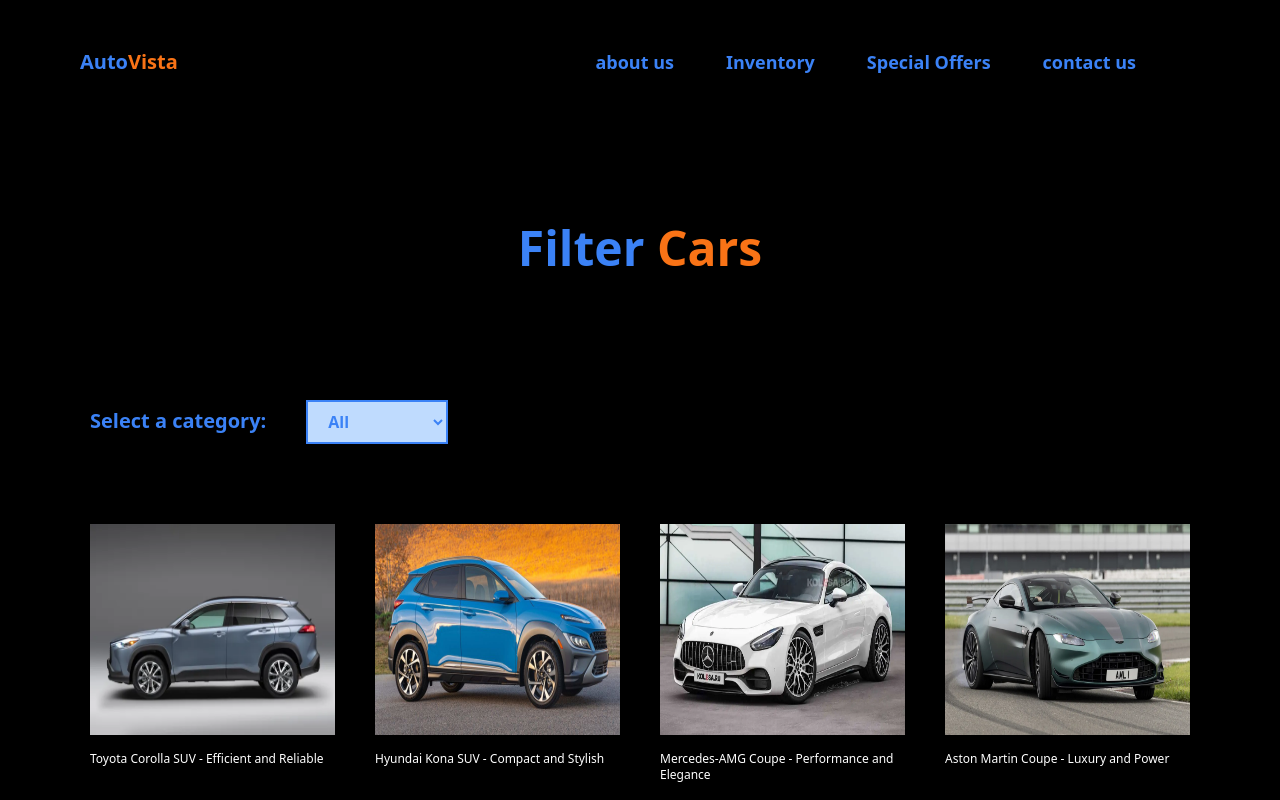
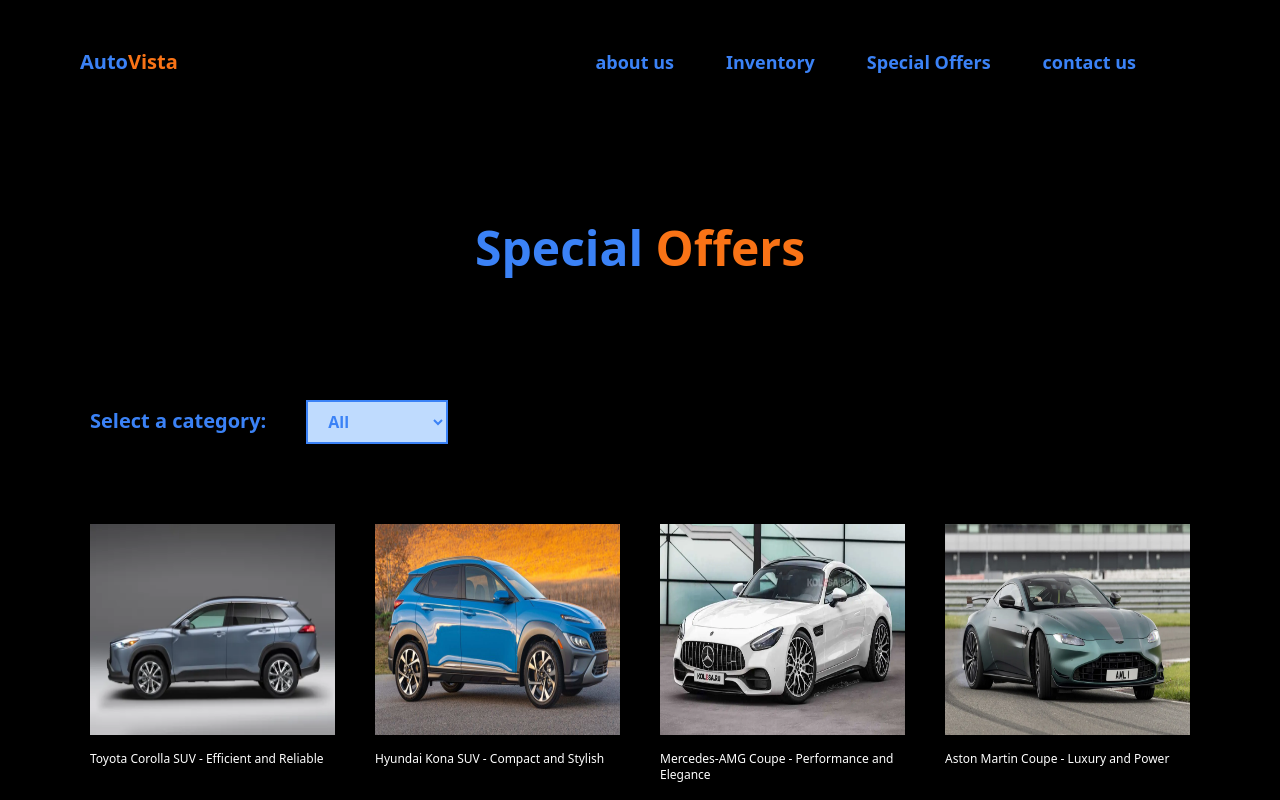
Before and after one commit to Nagi9999/apiTest, a Next.js app: page /specialOffers in a window 1280 px wide. Shown: the top 800 px of the page. Built offline with nearby package versions, Linux system fonts and the light colour scheme.

Commit message:
project setup

```diff
--- a/src/components/filter.js
+++ b/src/components/filter.js
@@ -92,8 +92,8 @@
     <section className="my-16">
       <div className="max-w-[1170px] px-[15px] mx-auto py-5 text-white">
         <h1 className="text-center font-bold text-5xl sm:mt-16 mt-10 sm:mb-32 mb-16">
-          <span className="text-blue-500">Filter </span>
-          <span className="text-orange-500">Cars</span>{" "}
+          <span className="text-blue-500">Special </span>
+          <span className="text-orange-500">Offers</span>{" "}
         </h1>
         <div className="sm:mb-10 mb-6">
           <label
--- a/src/pages/_app.js
+++ b/src/pages/_app.js
@@ -16,6 +16,7 @@
       <main >
         <NavBar/>
         <Component {...pageProps} />
+
       </main>
     </>
   );
```
